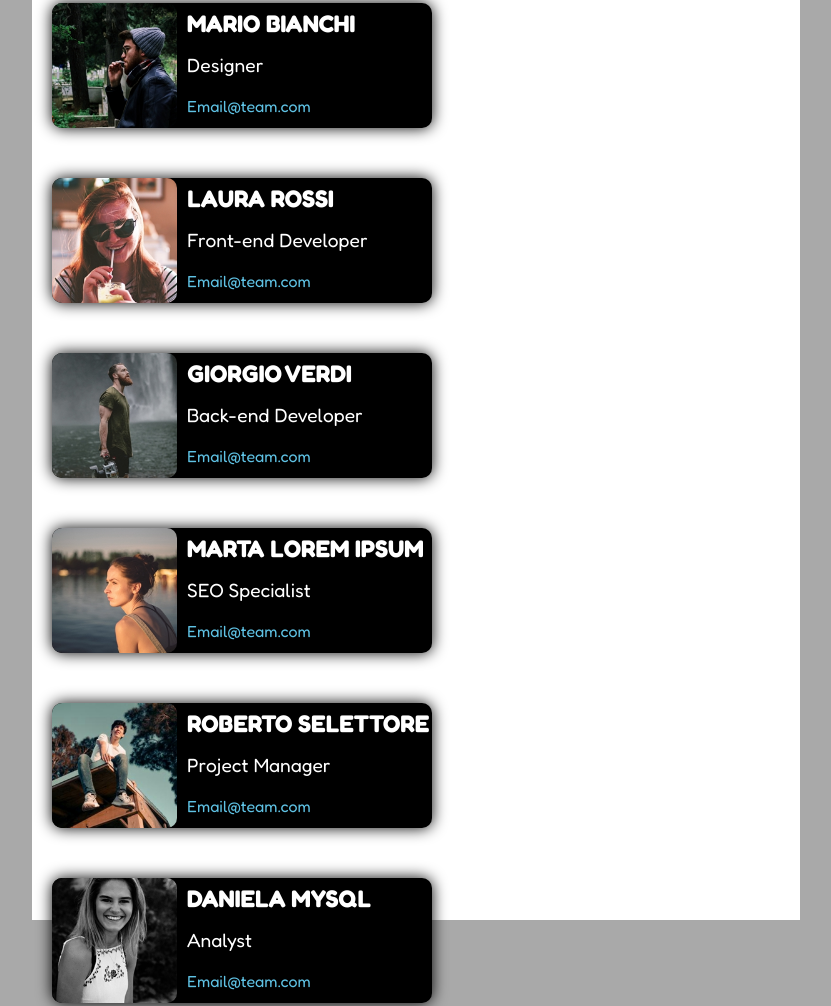
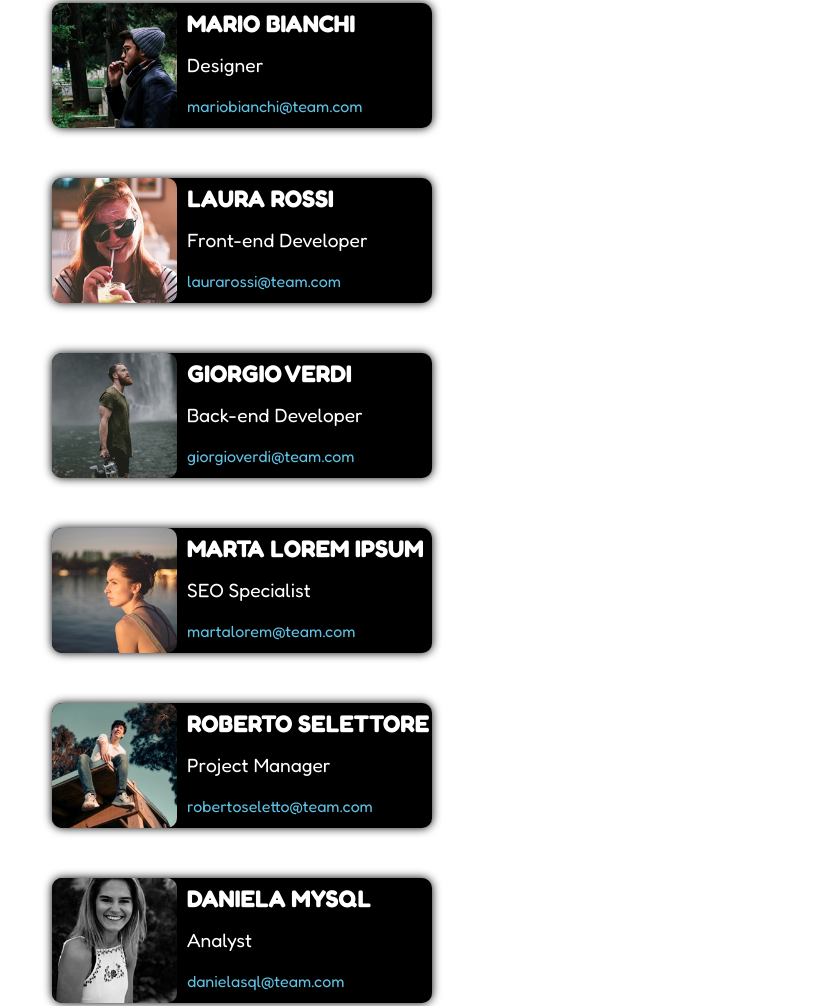
Before and after one commit to MarcoMazzilli/html-css-float-cards, a plain HTML site: page index.html in a window 1280 px wide. Shown: the part 280-1286 px from the top of the page, without its empty margins (224-1055 px from the left). Drawn offline with Linux system fonts and the light colour scheme.

Commit message:
[Fix] Card Style + Data

```diff
--- a/css/style.css
+++ b/css/style.css
@@ -6,7 +6,6 @@
 
 body {
   font-family: 'Fredoka';
-  background-color: darkgray;
 }
 
 .container-main {
@@ -45,7 +44,10 @@ header p {
   margin: 0 20px;
   margin-bottom: 50px;
   border-radius: 10px;
-  box-shadow: 0px 0px 15px  rgba(0, 0, 0, 1);
+  box-shadow: 0px 0px 10px  rgba(0, 0, 0, 1);
+}
+.card:hover {
+  box-shadow: 5px 5px  rgb(209, 209, 209);
 }
 .card img {
 float: left;
--- a/index.html
+++ b/index.html
@@ -24,44 +24,47 @@
       <img src="img/male1.png" alt="">
       <h3>Mario Bianchi</h3>
       <span>Designer</span>
-      <a href="#">Email</a>
+      <a href="#">mariobianchi</a>
     </section>
 
     <section class="card">
       <img src="img/female1.png" alt="">
       <h3>Laura Rossi</h3>
       <span>Front-end Developer</span>
-      <a href="#">Email</a>
+      <a href="#">laurarossi</a>
     </section>
 
     <section class="card">
       <img src="img/male2.png" alt="">
       <h3>Giorgio Verdi</h3>
       <span>Back-end Developer</span>
-      <a href="#">Email</a>
+      <a href="#">giorgioverdi</a>
     </section>
 
     <section class="card">
       <img src="img/female2.png" alt="">
       <h3>Marta lorem ipsum</h3>
       <span>SEO Specialist</span>
-      <a href="#">Email</a>
+      <a href="#">martalorem</a>
     </section>
 
     <section class="card">
       <img src="img/male3.png" alt="">
       <h3>Roberto Selettore</h3>
       <span>Project Manager</span>
-      <a href="#">Email</a>
+      <a href="#">robertoseletto</a>
     </section>
 
     <section class="card">
       <img src="img/female3.png" alt="">
       <h3>Daniela Mysql</h3>
       <span>Analyst</span>
-      <a href="#">Email</a>
+      <a href="#">danielasql</a>
     </section>
   </main>
+  <footer>
+
+  </footer>
 </div>
 </body>
 </html>
```
